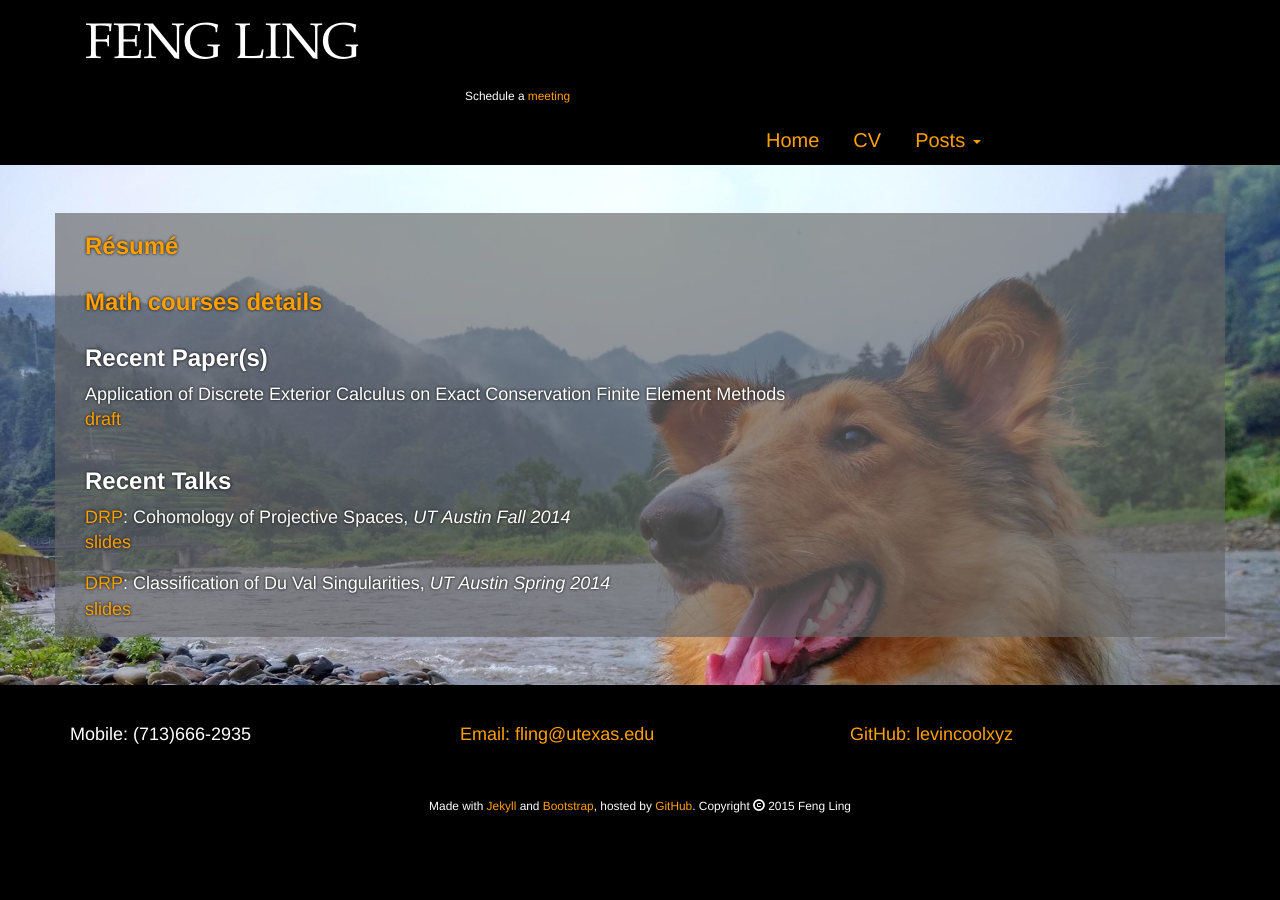
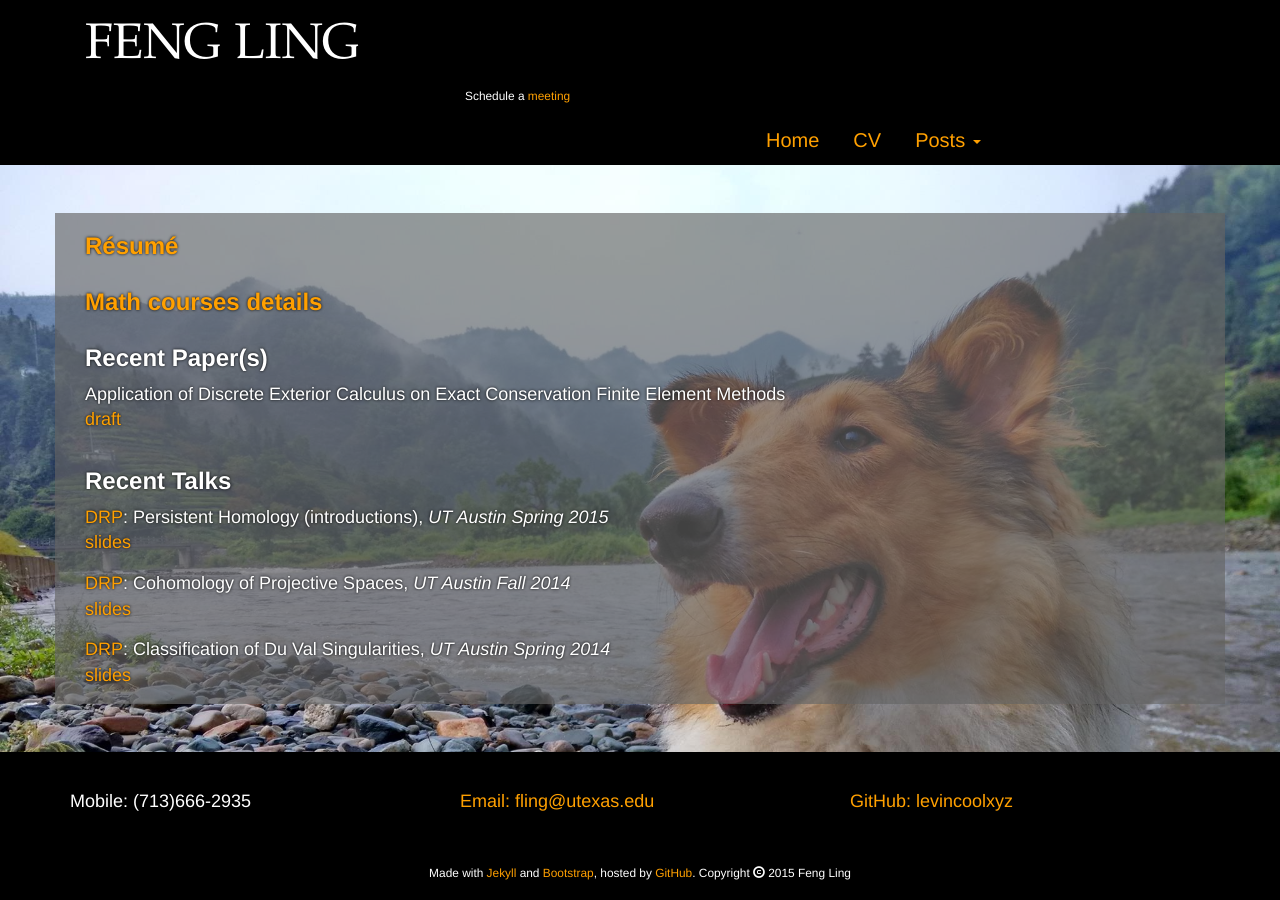
Before and after one commit to levincoolxyz/levincoolxyz.github.io, a Jekyll site: the page built from cv/index.html, in a window 1280 px wide. Built offline with Jekyll 4.4.1, drawn with Linux system fonts in a browser that asks for light colours.

Commit message:
talks dp

```diff
--- a/cv/index.html
+++ b/cv/index.html
@@ -19,10 +19,13 @@ title: CV
 
 <div id="talks" class="container">
 	<h3>Recent Talks</h3>
+		<p><a id="drp" href="http://www.ma.utexas.edu/users/drp/">DRP</a>: Persistent Homology (introductions), <em>UT Austin Spring 2015</em>
+			<br><a href="/paper/Persistence.pdf">slides</a>
+		</p>
 		<p><a id="drp" href="http://www.ma.utexas.edu/users/drp/">DRP</a>: Cohomology of Projective Spaces, <em>UT Austin Fall 2014</em>
-			<br><a href="/paper/drp-f14-out.pdf">slides</a>
+			<br><a href="/paper/Proj Cech Cohom.pdf">slides</a>
 		</p>
 		<p><a id="drp" href="http://www.ma.utexas.edu/users/drp/">DRP</a>: Classification of Du Val Singularities, <em>UT Austin Spring 2014</em>
-			<br><a href="/paper/drp-sp14-out.pdf">slides</a>
+			<br><a href="/paper/Du Val Sing.pdf">slides</a>
 		</p>
 </div>
```
Also changed, not shown: 5 other files.
